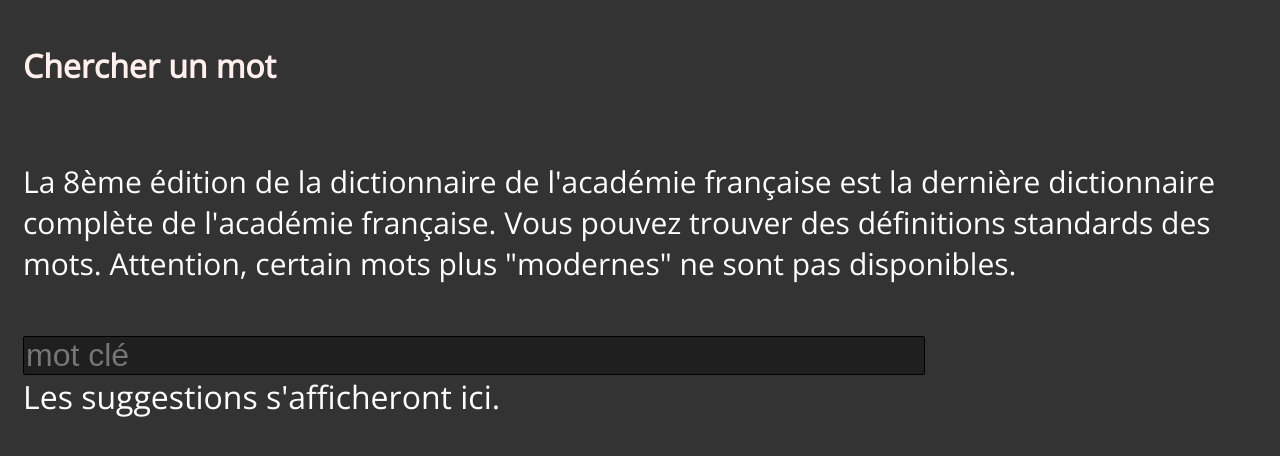
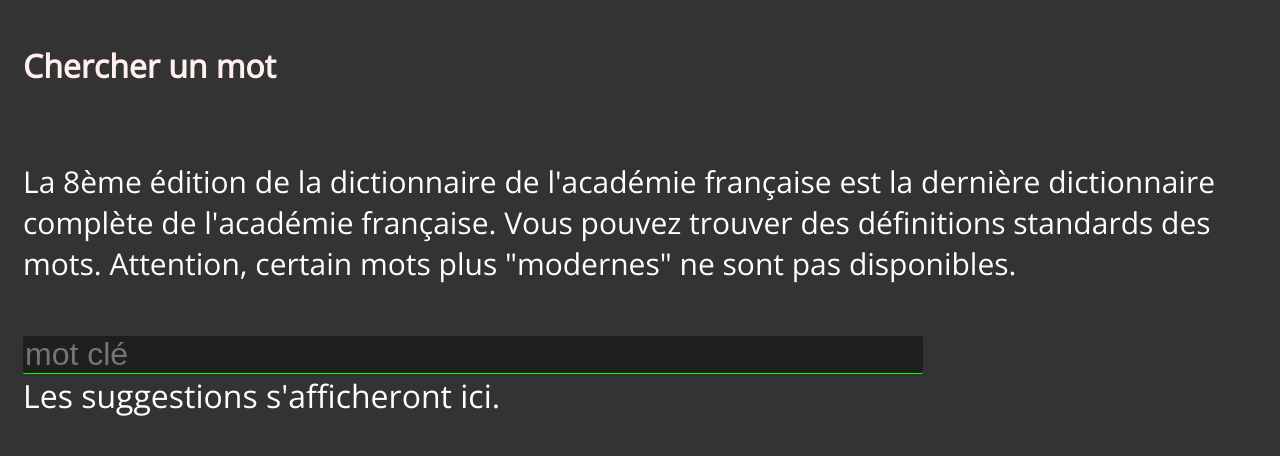
Before and after one commit to ChiefChippy2/8e-Dictionnaire-Academie-Francaise, a plain HTML site: page index.html in a window 1280 px wide. Drawn offline with nearby package versions, Linux system fonts and the light colour scheme.

Commit message:
Update index.html

```diff
--- a/index.html
+++ b/index.html
@@ -35,13 +35,17 @@ body{
 
    }
 .inp{
-  border:1px solid #000000;
+  border: none;
+  border-bottom:1px solid #00FF00;
   color:#fefefe;
   background-color:rgba(0,0,0,0.4);
   border-radius:2px;
   height:35px;
   font-size:32px;
-
+}
+.inp:focus{
+  outline:none;
+  border-bottom:1px solid #FF00FF;
 }
 .sug{
   font-size:32px
```
